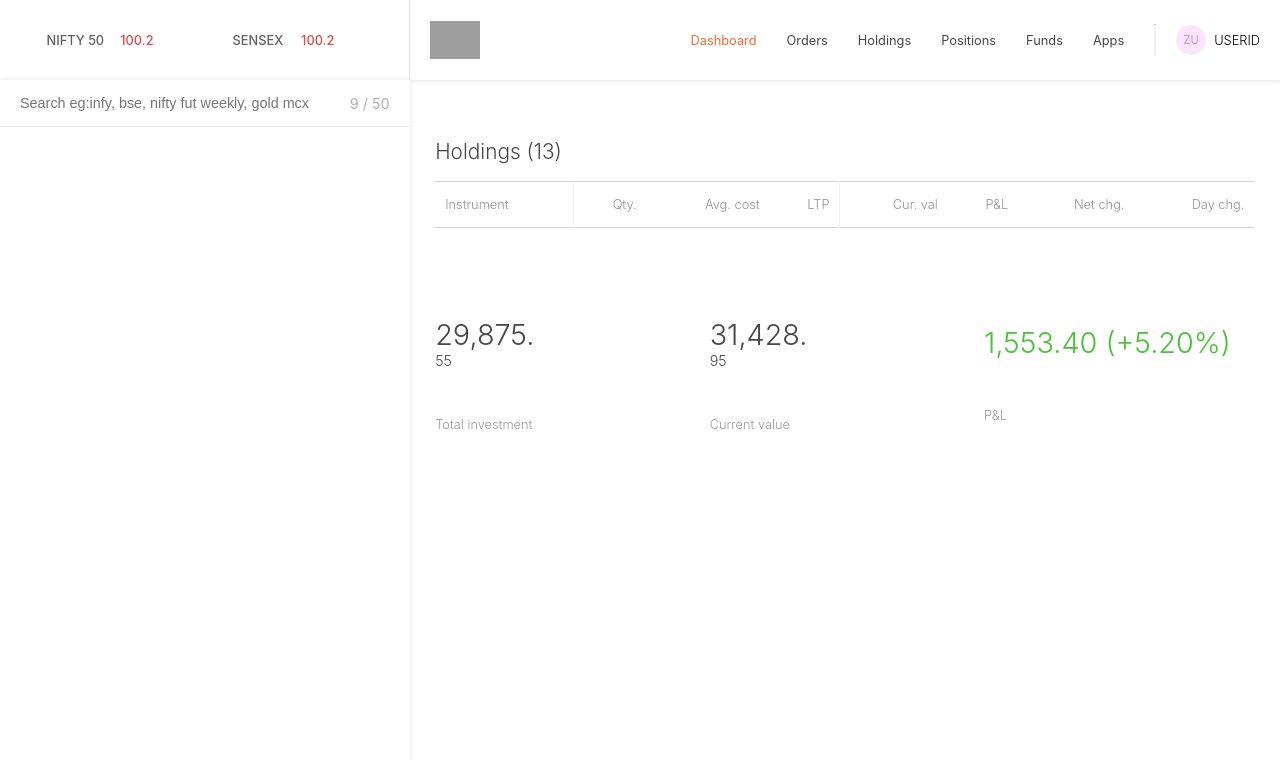
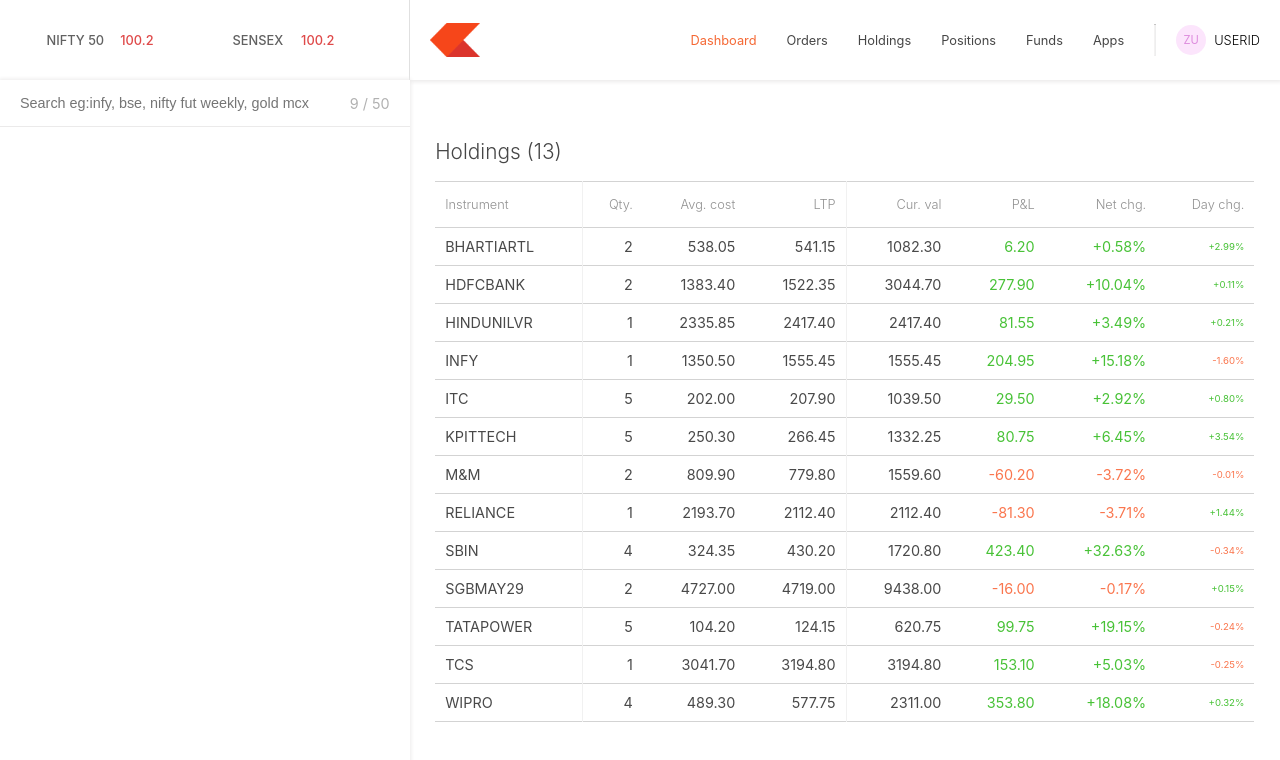
Before and after one commit to pr1yanshuchaurasia/Zerodha-clone, a React (Create React App) app in the folder dashboard/: page /holdings in a window 1280 px wide. Shown: the top 760 px of the page. Built offline with nearby package versions, Linux system fonts and the light colour scheme; grey boxes are pictures that could not be loaded.

Commit message:
feat: add holdings and watchlist data to the application

```diff
--- a/dashboard/src/components/Holdings.js
+++ b/dashboard/src/components/Holdings.js
@@ -1,9 +1,11 @@
 import React from "react";
+
+import { holdings } from "../data/data";
 
 const Holdings = () => {
   return (
     <>
-      <h3 className="title">Holdings (13)</h3>
+      <h3 className="title">Holdings ({holdings.length})</h3>
 
       <div className="order-table">
         <table>
@@ -17,6 +19,28 @@ const Holdings = () => {
             <th>Net chg.</th>
             <th>Day chg.</th>
           </tr>
+
+          {holdings.map((stock, index) => {
+            const curValue = stock.price * stock.qty;
+            const isProfit = curValue - stock.avg * stock.qty >= 0.0;
+            const profClass = isProfit ? "profit" : "loss";
+            const dayClass = stock.isLoss ? "loss" : "profit";
+
+            return (
+              <tr key={index}>
+                <td>{stock.name}</td>
+                <td>{stock.qty}</td>
+                <td>{stock.avg.toFixed(2)}</td>
+                <td>{stock.price.toFixed(2)}</td>
+                <td>{curValue.toFixed(2)}</td>
+                <td className={profClass}>
+                  {(curValue - stock.avg * stock.qty).toFixed(2)}
+                </td>
+                <td className={profClass}>{stock.net}</td>
+                <td className={dayClass}>{stock.day}</td>
+              </tr>
+            );
+          })}
         </table>
       </div>
 
--- /dev/null
+++ b/dashboard/src/data/data.js
@@ -0,0 +1,193 @@
+export const watchlist = [
+  {
+    name: "INFY",
+    price: 1555.45,
+    percent: "-1.60%",
+    isDown: true,
+  },
+  {
+    name: "ONGC",
+    price: 116.8,
+    percent: "-0.09%",
+    isDown: true,
+  },
+  {
+    name: "TCS",
+    price: 3194.8,
+    percent: "-0.25%",
+    isDown: true,
+  },
+  {
+    name: "KPITTECH",
+    price: 266.45,
+    percent: "3.54%",
+    isDown: false,
+  },
+  {
+    name: "QUICKHEAL",
+    price: 308.55,
+    percent: "-0.15%",
+    isDown: true,
+  },
+  {
+    name: "WIPRO",
+    price: 577.75,
+    percent: "0.32%",
+    isDown: false,
+  },
+  {
+    name: "M&M",
+    price: 779.8,
+    percent: "-0.01%",
+    isDown: true,
+  },
+  {
+    name: "RELIANCE",
+    price: 2112.4,
+    percent: "1.44%",
+    isDown: false,
+  },
+  {
+    name: "HUL",
+    price: 512.4,
+    percent: "1.04%",
+    isDown: false,
+  },
+];
+
+// holdings
+export const holdings = [
+  {
+    name: "BHARTIARTL",
+    qty: 2,
+    avg: 538.05,
+    price: 541.15,
+    net: "+0.58%",
+    day: "+2.99%",
+  },
+  {
+    name: "HDFCBANK",
+    qty: 2,
+    avg: 1383.4,
+    price: 1522.35,
+    net: "+10.04%",
+    day: "+0.11%",
+  },
+  {
+    name: "HINDUNILVR",
+    qty: 1,
+    avg: 2335.85,
+    price: 2417.4,
+    net: "+3.49%",
+    day: "+0.21%",
+  },
+  {
+    name: "INFY",
+    qty: 1,
+    avg: 1350.5,
+    price: 1555.45,
+    net: "+15.18%",
+    day: "-1.60%",
+    isLoss: true,
+  },
+  {
+    name: "ITC",
+    qty: 5,
+    avg: 202.0,
+    price: 207.9,
+    net: "+2.92%",
+    day: "+0.80%",
+  },
+  {
+    name: "KPITTECH",
+    qty: 5,
+    avg: 250.3,
+    price: 266.45,
+    net: "+6.45%",
+    day: "+3.54%",
+  },
+  {
+    name: "M&M",
+    qty: 2,
+    avg: 809.9,
+    price: 779.8,
+    net: "-3.72%",
+    day: "-0.01%",
+    isLoss: true,
+  },
+  {
+    name: "RELIANCE",
+    qty: 1,
+    avg: 2193.7,
+    price: 2112.4,
+    net: "-3.71%",
+    day: "+1.44%",
+  },
+  {
+    name: "SBIN",
+    qty: 4,
+    avg: 324.35,
+    price: 430.2,
+    net: "+32.63%",
+    day: "-0.34%",
+    isLoss: true,
+  },
+  {
+    name: "SGBMAY29",
+    qty: 2,
+    avg: 4727.0,
+    price: 4719.0,
+    net: "-0.17%",
+    day: "+0.15%",
+  },
+  {
+    name: "TATAPOWER",
+    qty: 5,
+    avg: 104.2,
+    price: 124.15,
+    net: "+19.15%",
+    day: "-0.24%",
+    isLoss: true,
+  },
+  {
+    name: "TCS",
+    qty: 1,
+    avg: 3041.7,
+    price: 3194.8,
+    net: "+5.03%",
+    day: "-0.25%",
+    isLoss: true,
+  },
+  {
+    name: "WIPRO",
+    qty: 4,
+    avg: 489.3,
+    price: 577.75,
+    net: "+18.08%",
+    day: "+0.32%",
+  },
+];
+
+// positions
+export const positions = [
+  {
+    product: "CNC",
+    name: "EVEREADY",
+    qty: 2,
+    avg: 316.27,
+    price: 312.35,
+    net: "+0.58%",
+    day: "-1.24%",
+    isLoss: true,
+  },
+  {
+    product: "CNC",
+    name: "JUBLFOOD",
+    qty: 1,
+    avg: 3124.75,
+    price: 3082.65,
+    net: "+10.04%",
+    day: "-1.35%",
+    isLoss: true,
+  },
+];
```
Also changed, not shown: dashboard/public/logo.png (added).
